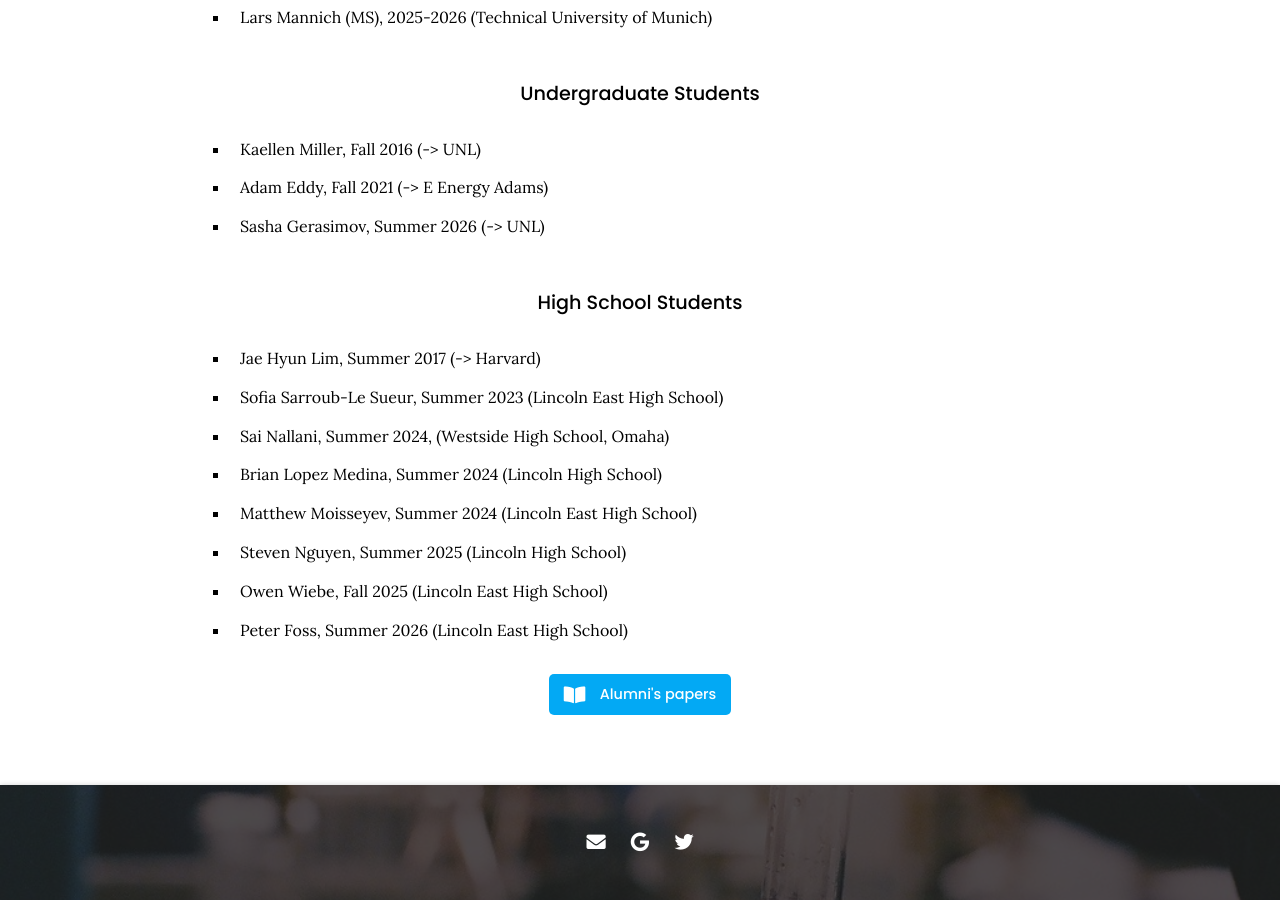
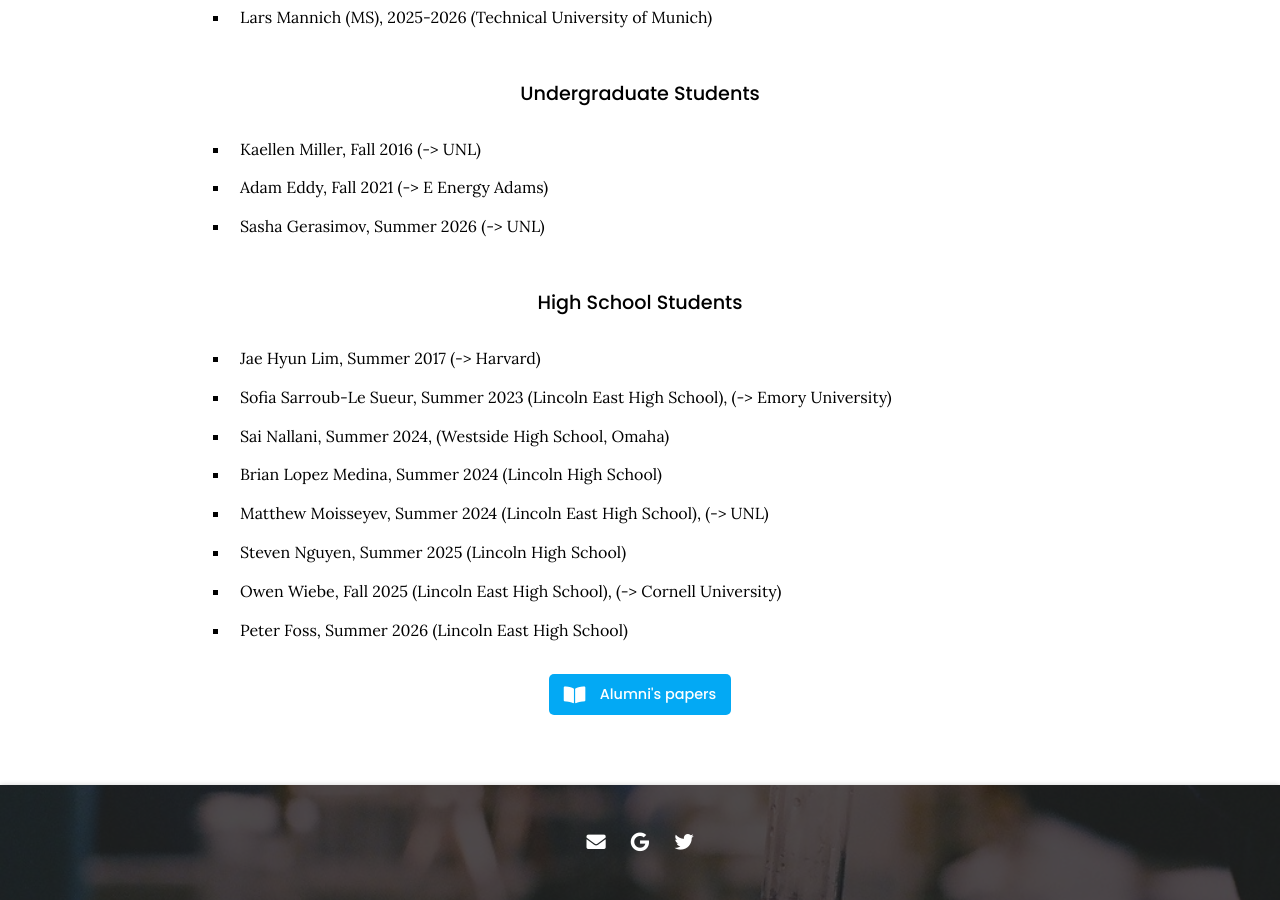
Before and after one commit to valexandrov/webpage, a Jekyll site: the page built from _members/alumni.md, in a window 1280 px wide and 900 px high, scrolled down 1148 px. Built offline with Jekyll 4.4.1, drawn with Linux system fonts in a browser that asks for light colours; nearby versions of some CDN libraries.

Commit message:
Update alumni.md

```diff
--- a/_members/alumni.md
+++ b/_members/alumni.md
@@ -24,10 +24,10 @@ aliases:
 
 ### High School Students
 - Jae Hyun Lim, Summer 2017 (-> Harvard)
-- Sofia Sarroub-Le Sueur, Summer 2023 (Lincoln East High School)
+- Sofia Sarroub-Le Sueur, Summer 2023 (Lincoln East High School), (-> Emory University)
 - Sai Nallani, Summer 2024, (Westside High School, Omaha)
 - Brian Lopez Medina, Summer 2024 (Lincoln High School)
-- Matthew Moisseyev, Summer 2024 (Lincoln East High School)
+- Matthew Moisseyev, Summer 2024 (Lincoln East High School), (-> UNL)
 - Steven Nguyen, Summer 2025 (Lincoln High School)
-- Owen Wiebe, Fall 2025 (Lincoln East High School)
+- Owen Wiebe, Fall 2025 (Lincoln East High School), (-> Cornell University)
 - Peter Foss, Summer 2026 (Lincoln East High School)
```
